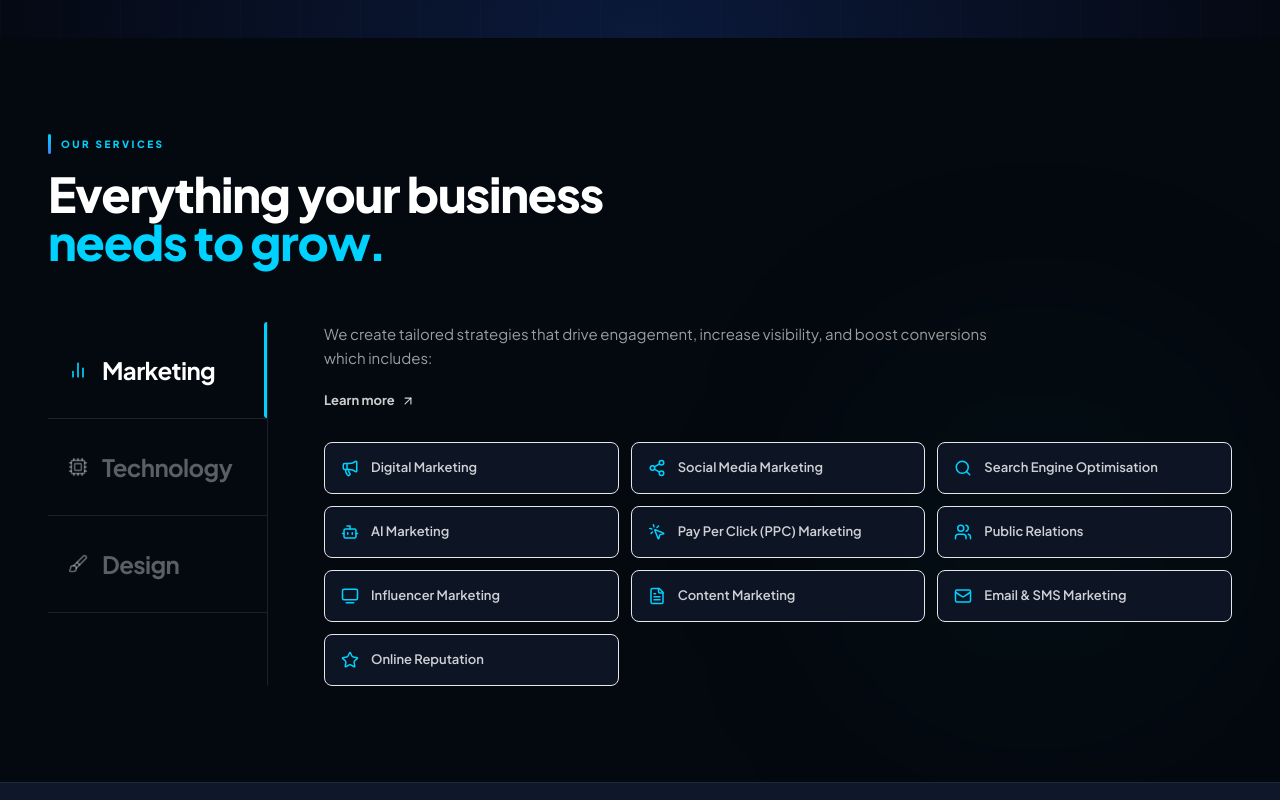
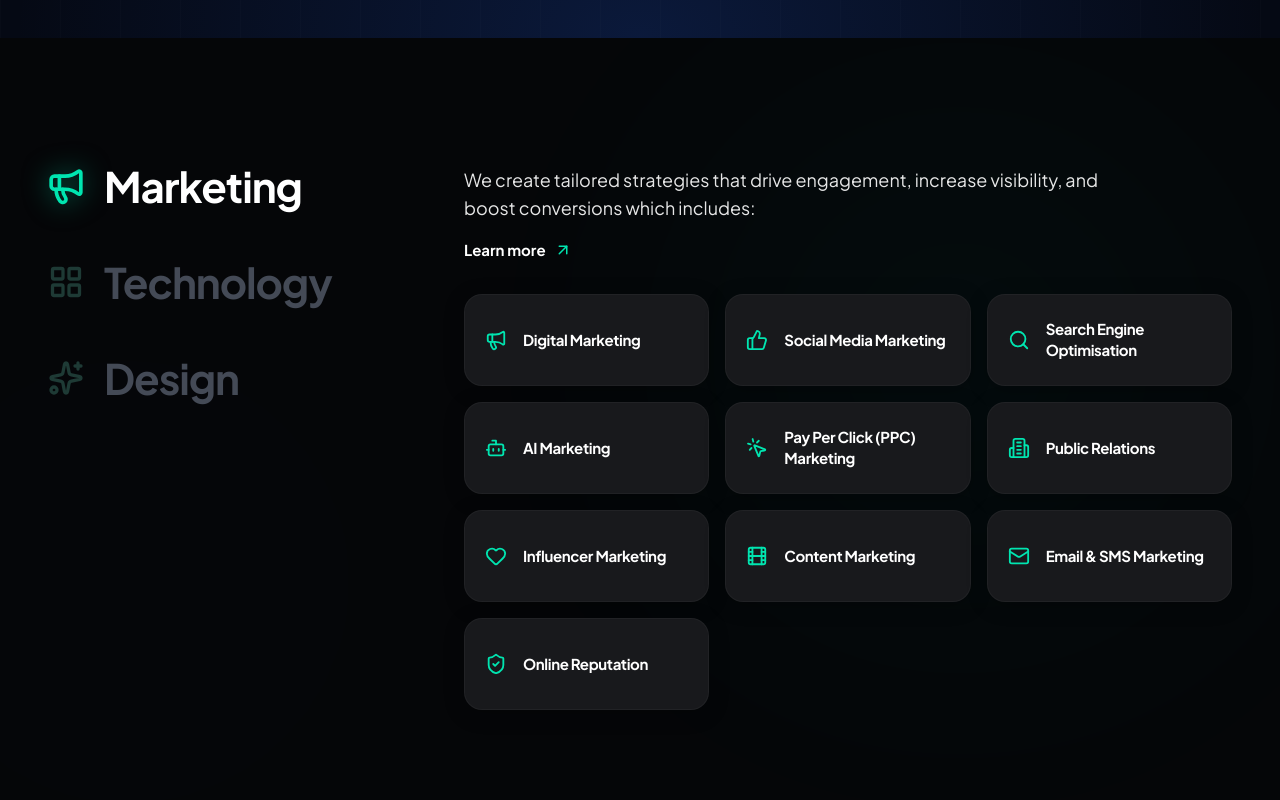
Before and after one commit to digitallyahead1/norstckdigital, a React (Vite) app: page / in a window 1280 px wide. Shown: the part 1900-2700 px from the top of the page. Built offline with nearby package versions, Linux system fonts and the light colour scheme; a web font is replaced by a local one.

Commit message:
fix: style ServicesCategory section to match clean corporate dark card grid and typography

```diff
--- a/src/components/home/ServicesCategory.tsx
+++ b/src/components/home/ServicesCategory.tsx
@@ -1,36 +1,35 @@
 import React, { useState } from 'react';
 import { motion, AnimatePresence } from 'framer-motion';
 import {
+  // Category left icons
+  Megaphone,
+  LayoutGrid,
+  Sparkles,
+  ArrowUpRight,
   // Marketing icons
-  Megaphone,
-  Share2,
+  ThumbsUp,
   Search,
   Bot,
   MousePointerClick,
-  Users,
-  Tv2,
-  FileText,
+  Building2,
+  Heart,
+  Film,
   Mail,
-  Star,
+  ShieldCheck,
   // Technology icons
-  MonitorSmartphone,
+  Monitor,
   Smartphone,
   ShoppingCart,
-  // Design icons
-  Palette,
-  PenTool,
-  LayoutTemplate,
-  Video,
-  // Software icons
   Code2,
   Database,
   Cloud,
   Cog,
-  // Category icons
-  BarChart2,
-  Cpu,
-  Brush,
-  ArrowUpRight,
+  // Design icons
+  Palette,
+  PenTool,
+  Layout,
+  Video,
+  Layers,
 } from 'lucide-react';
 
 interface ServicesCategoryProps {
@@ -53,50 +52,51 @@ interface Category {
 const categories: Category[] = [
   {
     id: 'marketing',
-    icon: BarChart2,
+    icon: Megaphone,
     label: 'Marketing',
     description:
       'We create tailored strategies that drive engagement, increase visibility, and boost conversions which includes:',
     subServices: [
       { icon: Megaphone, label: 'Digital Marketing' },
-      { icon: Share2, label: 'Social Media Marketing' },
+      { icon: ThumbsUp, label: 'Social Media Marketing' },
       { icon: Search, label: 'Search Engine Optimisation' },
       { icon: Bot, label: 'AI Marketing' },
       { icon: MousePointerClick, label: 'Pay Per Click (PPC) Marketing' },
-      { icon: Users, label: 'Public Relations' },
-      { icon: Tv2, label: 'Influencer Marketing' },
-      { icon: FileText, label: 'Content Marketing' },
+      { icon: Building2, label: 'Public Relations' },
+      { icon: Heart, label: 'Influencer Marketing' },
+      { icon: Film, label: 'Content Marketing' },
       { icon: Mail, label: 'Email & SMS Marketing' },
-      { icon: Star, label: 'Online Reputation' },
+      { icon: ShieldCheck, label: 'Online Reputation' },
     ],
   },
   {
     id: 'technology',
-    icon: Cpu,
+    icon: LayoutGrid,
     label: 'Technology',
     description:
-      'We design and develop websites, mobile apps, and e-commerce platforms that load fast, work across every device, and are built to convert visitors into leads and customers.',
+      'We design and develop websites, mobile apps, and enterprise platforms that load ultra-fast, work across every device, and convert visitors into loyal customers.',
     subServices: [
-      { icon: MonitorSmartphone, label: 'Website Design & Development' },
+      { icon: Monitor, label: 'Website Design & Development' },
       { icon: Smartphone, label: 'Web & Mobile App Development' },
       { icon: ShoppingCart, label: 'E-commerce Solutions' },
       { icon: Code2, label: 'Custom Software Engineering' },
       { icon: Database, label: 'Database Architecture' },
-      { icon: Cloud, label: 'Cloud & DevOps' },
-      { icon: Cog, label: 'Business Automation' },
+      { icon: Cloud, label: 'Cloud & DevOps Infrastructure' },
+      { icon: Cog, label: 'Business Process Automation' },
     ],
   },
   {
     id: 'design',
-    icon: Brush,
+    icon: Sparkles,
     label: 'Design',
     description:
-      'Your brand is your first impression. We craft identities, visuals, and experiences that make you impossible to ignore and easy to trust.',
+      'Your brand is your first impression. We craft identities, visuals, and digital experiences that make you impossible to ignore and easy to trust.',
     subServices: [
-      { icon: Palette, label: 'Brand Design' },
-      { icon: PenTool, label: 'Graphic Design' },
-      { icon: LayoutTemplate, label: 'UX/UI Design' },
-      { icon: Video, label: 'Video & Animation' },
+      { icon: Palette, label: 'Brand Identity & Strategy' },
+      { icon: Layout, label: 'UI/UX Interface Design' },
+      { icon: PenTool, label: 'Graphic & Marketing Assets' },
+      { icon: Video, label: 'Video Production & Motion Graphics' },
+      { icon: Layers, label: 'Design Systems & Guidelines' },
     ],
   },
 ];
@@ -106,33 +106,28 @@ export function ServicesCategory({ onNavigate }: ServicesCategoryProps) {
   const active = categories.find((c) => c.id === activeId)!;
 
   return (
-    <section className="py-24 bg-[#04080f] relative overflow-hidden select-none">
-      {/* Ambient glows */}
+    <section className="py-24 md:py-32 bg-[#050608] relative overflow-hidden select-none">
+      {/* Background ambient lighting */}
       <div className="absolute inset-0 pointer-events-none">
-        <div className="absolute top-[20%] left-[10%] w-[35vw] h-[35vw] bg-cyan-500/6 rounded-full blur-[150px]" />
-        <div className="absolute bottom-[10%] right-[5%] w-[28vw] h-[28vw] bg-emerald-500/5 rounded-full blur-[130px]" />
+        <div
+          className="absolute top-0 right-0 w-[50vw] h-[50vw] max-w-[700px] max-h-[700px] opacity-25 rounded-full blur-[140px]"
+          style={{
+            background: 'radial-gradient(circle, rgba(0, 229, 176, 0.25) 0%, rgba(6, 182, 212, 0.1) 50%, transparent 80%)',
+          }}
+        />
+        <div
+          className="absolute bottom-0 left-[-10%] w-[40vw] h-[40vw] max-w-[600px] max-h-[600px] opacity-15 rounded-full blur-[160px]"
+          style={{
+            background: 'radial-gradient(circle, rgba(37, 99, 235, 0.2) 0%, transparent 70%)',
+          }}
+        />
       </div>
 
       <div className="max-w-[1400px] mx-auto px-6 md:px-12 relative z-10">
-        {/* Section header */}
-        <div className="mb-14">
-          <div className="flex items-center gap-2.5 mb-4">
-            <span className="w-[3px] h-5 bg-gradient-to-b from-[#00d2ff] to-[#3b82f6] rounded-full" />
-            <span className="text-[10px] font-extrabold uppercase tracking-[0.25em] text-[#00d2ff]">
-              Our Services
-            </span>
-          </div>
-          <h2 className="text-3xl md:text-5xl font-heading font-black text-white leading-tight tracking-tight max-w-xl">
-            Everything your business<br />
-            <span className="text-[#00d2ff]">needs to grow.</span>
-          </h2>
-        </div>
+        <div className="grid grid-cols-1 lg:grid-cols-12 gap-12 lg:gap-16 items-start">
 
-        {/* Main layout */}
-        <div className="flex flex-col lg:flex-row gap-0 lg:gap-0">
-
-          {/* ── LEFT SIDEBAR: Category tabs ─────────────────── */}
-          <div className="flex flex-row lg:flex-col gap-0 border-b lg:border-b-0 lg:border-r border-white/10 lg:w-[220px] shrink-0">
+          {/* ── LEFT COLUMN: Big Category Tabs ─────────────────── */}
+          <div className="lg:col-span-4 flex flex-row lg:flex-col gap-6 lg:gap-14 overflow-x-auto lg:overflow-visible pb-4 lg:pb-0 scrollbar-none">
             {categories.map((cat) => {
               const Icon = cat.icon;
               const isActive = cat.id === activeId;
@@ -140,30 +135,22 @@ export function ServicesCategory({ onNavigate }: ServicesCategoryProps) {
                 <button
                   key={cat.id}
                   onClick={() => setActiveId(cat.id)}
-                  className={`group flex items-center gap-3.5 px-5 py-7 lg:py-8 w-full text-left border-b border-white/10 transition-all duration-300 relative ${
-                    isActive ? 'text-white' : 'text-white/35 hover:text-white/70'
-                  }`}
+                  className="group flex items-center gap-4 md:gap-5 text-left transition-all duration-300 outline-none focus:outline-none whitespace-nowrap lg:whitespace-normal"
                 >
-                  {/* Active left bar on desktop */}
-                  {isActive && (
-                    <motion.span
-                      layoutId="activeBar"
-                      className="hidden lg:block absolute right-0 top-0 h-full w-[3px] bg-[#00d2ff] rounded-l-full"
-                    />
-                  )}
-                  {/* Active bottom bar on mobile */}
-                  {isActive && (
-                    <motion.span
-                      layoutId="activeBarMobile"
-                      className="lg:hidden absolute bottom-0 left-0 w-full h-[3px] bg-[#00d2ff] rounded-t-full"
-                    />
-                  )}
                   <Icon
-                    size={20}
-                    className={`shrink-0 transition-colors duration-300 ${isActive ? 'text-[#00d2ff]' : 'text-white/35 group-hover:text-white/60'}`}
+                    strokeWidth={2.2}
+                    className={`w-7 h-7 md:w-9 md:h-9 transition-all duration-300 shrink-0 ${
+                      isActive
+                        ? 'text-[#00e5b0] scale-110 drop-shadow-[0_0_12px_rgba(0,229,176,0.5)]'
+                        : 'text-[#1e3a35] group-hover:text-[#00e5b0]/60'
+                    }`}
                   />
                   <span
-                    className={`text-xl md:text-2xl font-bold tracking-tight transition-colors duration-300 ${isActive ? 'text-white' : ''}`}
+                    className={`text-2xl md:text-4xl lg:text-[42px] font-bold tracking-tight transition-all duration-300 ${
+                      isActive
+                        ? 'text-white'
+                        : 'text-[#444a56] group-hover:text-slate-300'
+                    }`}
                   >
                     {cat.label}
                   </span>
@@ -172,51 +159,54 @@ export function ServicesCategory({ onNavigate }: ServicesCategoryProps) {
             })}
           </div>
 
-          {/* ── RIGHT PANEL: Description + service grid ───────── */}
-          <div className="flex-1 lg:pl-14 pt-10 lg:pt-0">
+          {/* ── RIGHT COLUMN: Description, Learn More, and Solid Card Grid ───────── */}
+          <div className="lg:col-span-8">
             <AnimatePresence mode="wait">
               <motion.div
                 key={activeId}
-                initial={{ opacity: 0, y: 12 }}
+                initial={{ opacity: 0, y: 15 }}
                 animate={{ opacity: 1, y: 0 }}
                 exit={{ opacity: 0, y: -10 }}
-                transition={{ duration: 0.3, ease: [0.22, 1, 0.36, 1] }}
+                transition={{ duration: 0.35, ease: [0.22, 1, 0.36, 1] }}
               >
                 {/* Description */}
-                <p className="text-[15px] text-white/60 max-w-2xl leading-relaxed mb-4">
+                <p className="text-white/90 text-base md:text-lg font-normal leading-relaxed max-w-2xl mb-4">
                   {active.description}
                 </p>
 
-                {/* "Learn more" link */}
-                <button
-                  onClick={() => onNavigate('services')}
-                  className="inline-flex items-center gap-1.5 text-[13px] font-bold text-white/80 hover:text-[#00d2ff] transition-colors duration-200 mb-8 group"
-                >
-                  Learn more
-                  <ArrowUpRight
-                    size={14}
-                    className="group-hover:translate-x-0.5 group-hover:-translate-y-0.5 transition-transform duration-200"
-                  />
-                </button>
+                {/* "Learn more ↗" link */}
+                <div className="mb-8">
+                  <button
+                    onClick={() => onNavigate('services')}
+                    className="inline-flex items-center gap-2 text-[15px] font-bold text-white hover:text-[#00e5b0] transition-colors duration-200 group"
+                  >
+                    <span>Learn more</span>
+                    <ArrowUpRight
+                      size={18}
+                      className="text-[#00e5b0] group-hover:translate-x-0.5 group-hover:-translate-y-0.5 transition-transform duration-200"
+                    />
+                  </button>
+                </div>
 
-                {/* Sub-services grid */}
-                <div className="grid grid-cols-2 md:grid-cols-3 gap-3">
+                {/* Sub-services Card Grid */}
+                <div className="grid grid-cols-1 sm:grid-cols-2 lg:grid-cols-3 gap-4 md:gap-4.5">
                   {active.subServices.map((svc, i) => {
                     const SvcIcon = svc.icon;
                     return (
                       <motion.div
                         key={svc.label}
-                        initial={{ opacity: 0, y: 10 }}
-                        animate={{ opacity: 1, y: 0 }}
-                        transition={{ duration: 0.25, delay: i * 0.04 }}
+                        initial={{ opacity: 0, scale: 0.96, y: 12 }}
+                        animate={{ opacity: 1, scale: 1, y: 0 }}
+                        transition={{ duration: 0.25, delay: i * 0.035 }}
                         onClick={() => onNavigate('services')}
-                        className="group flex items-center gap-3 bg-[#0d1525] hover:bg-[#111e33] border border-white/8 hover:border-[#00d2ff]/30 rounded-lg px-4 py-4 cursor-pointer transition-all duration-200"
+                        className="group flex items-center gap-4 bg-[#18191c] hover:bg-[#202126] border border-white/[0.04] hover:border-[#00e5b0]/25 rounded-[18px] px-5 py-5 min-h-[92px] cursor-pointer transition-all duration-200 shadow-[0_4px_20px_rgba(0,0,0,0.25)] hover:shadow-[0_8px_30px_rgba(0,0,0,0.4)]"
                       >
                         <SvcIcon
-                          size={18}
-                          className="shrink-0 text-[#00d2ff] group-hover:scale-110 transition-transform duration-200"
+                          size={22}
+                          strokeWidth={2}
+                          className="shrink-0 text-[#00e5b0] transition-transform duration-200 group-hover:scale-110"
                         />
-                        <span className="text-[13px] font-semibold text-white/80 group-hover:text-white leading-snug transition-colors duration-200">
+                        <span className="text-[14.5px] md:text-[15px] font-bold text-white leading-snug tracking-tight">
                           {svc.label}
                         </span>
                       </motion.div>
```
